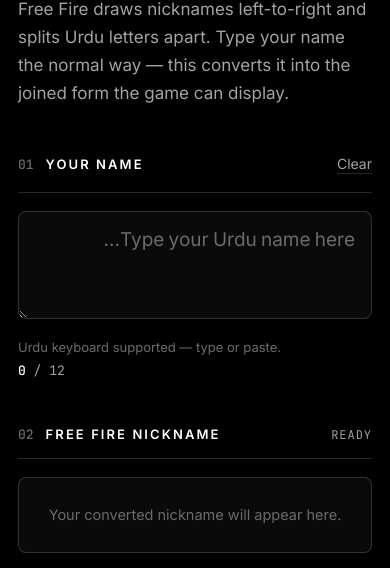
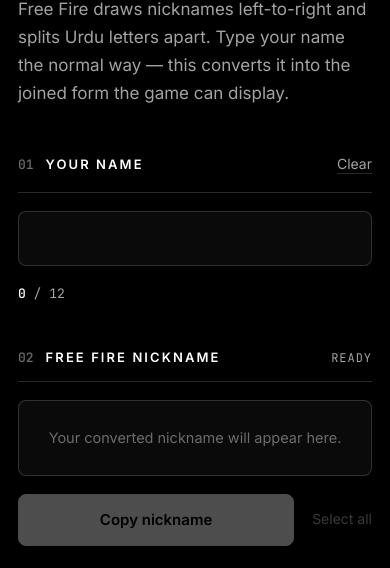
Before and after one commit to TSun-FreeFire/FF-Urdu-Name-Converter, a website: page public/index.html in a window 390 px wide. Shown: the part 253-821 px from the top of the page. Drawn offline with Linux system fonts and the light colour scheme.

Commit message:
Smaller, cleaner input box
- Textarea is now single-line height (58px, was 84px), 22px type,
  no manual resize handle
- Placeholder text ('Type your Urdu name here...') removed - the box
  starts completely empty
- 'Urdu keyboard supported' hint line removed too; only the counter
  remains under the box

```diff
--- a/public/index.html
+++ b/public/index.html
@@ -9,7 +9,7 @@
 <link rel="preconnect" href="https://fonts.googleapis.com">
 <link rel="preconnect" href="https://fonts.gstatic.com" crossorigin>
 <link href="https://fonts.googleapis.com/css2?family=Inter:wght@400;500;600;800&family=JetBrains+Mono:wght@400;500&family=Noto+Naskh+Arabic:wght@400;600&display=swap" rel="stylesheet">
-<link rel="stylesheet" href="styles.css?v=9">
+<link rel="stylesheet" href="styles.css?v=10">
 </head>
 <body>
 
@@ -27,11 +27,10 @@
       <label class="step-label" id="inputLabel" for="nameInput"><span class="num">01</span> Your name</label>
       <button class="text-btn" id="clearBtn" type="button">Clear</button>
     </div>
-    <textarea id="nameInput" dir="rtl" lang="ur" rows="2" placeholder="Type your Urdu name here…"
+    <textarea id="nameInput" dir="rtl" lang="ur" rows="1"
       autocomplete="off" autocorrect="off" autocapitalize="none" spellcheck="false"
       aria-describedby="counter"></textarea>
     <div class="input-foot">
-      <span class="hint">Urdu keyboard supported — type or paste.</span>
       <span class="counter" id="counter"><strong id="charCount">0</strong> / <span id="charLimit">12</span></span>
     </div>
     <p class="counter-note" id="counterNote" aria-live="polite"></p>
@@ -67,6 +66,6 @@
   <p>© 2026 TSUN Studio</p>
 </footer>
 
-<script src="app.js?v=9"></script>
+<script src="app.js?v=10"></script>
 </body>
 </html>
--- a/public/styles.css
+++ b/public/styles.css
@@ -73,17 +73,16 @@ button:focus-visible,textarea:focus-visible{outline:2px solid var(--white);outli
 
 /* ── Input ───────────────────────────────────────────── */
 #nameInput{
-  width:100%;min-height:84px;resize:vertical;
+  width:100%;min-height:58px;resize:none;
   background:var(--field);border:1px solid var(--line);border-radius:8px;
-  color:var(--white);padding:14px 16px;
-  font-family:var(--urdu);font-size:25px;line-height:1.7;
+  color:var(--white);padding:10px 14px;
+  font-family:var(--urdu);font-size:22px;line-height:1.6;
   text-align:right;direction:rtl;
   transition:border-color .15s;
 }
-#nameInput::placeholder{color:var(--grey-2);font-size:19px}
 #nameInput:focus{outline:none;border-color:var(--white)}
 .input-foot{
-  display:flex;justify-content:space-between;align-items:baseline;gap:16px;margin-top:10px;
+  display:flex;justify-content:flex-end;align-items:baseline;margin-top:10px;
 }
 .hint{font-size:13px;color:var(--grey-2)}
 .counter{font-family:var(--mono);font-size:13px;color:var(--grey-1);white-space:nowrap}
@@ -161,7 +160,7 @@ footer p{margin:0;font-size:12.5px;color:var(--grey-2)}
   body{padding:0 18px calc(32px + env(safe-area-inset-bottom))}
   h1{margin-top:40px}
   .step{margin-top:42px}
-  #nameInput{font-size:23px;min-height:76px}
+  #nameInput{font-size:21px;min-height:54px}
   #outputText{font-size:25px}
   .output-box{min-height:76px}
   .actions{gap:18px}
```
